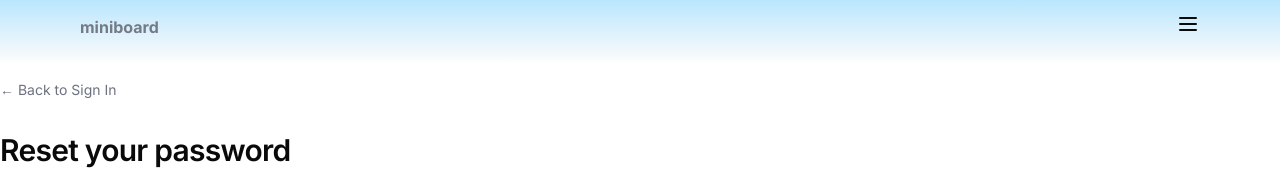
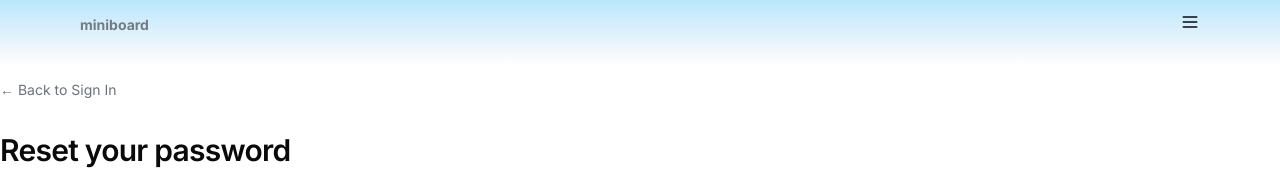
Before and after one commit to vinshield/miniboard, a Next.js app: page /forgot-password in a window 1280 px wide. Shown: the top 170 px of the page. Built offline with nearby package versions, Linux system fonts and the light colour scheme; no server answers; some icons are missing; what @clerk/backend would draw is missing.

Commit message:
check looks

```diff
--- a/components/shared/Header.jsx
+++ b/components/shared/Header.jsx
@@ -61,13 +61,15 @@ const Header = () => {
     >
       <div className="container w-full py-3">
         <nav className="flex w-full items-center justify-between">
-          <Link href="/" className="text-base font-bold text-[#757b85]">
+          <Link href="/" className="text-sm font-bold text-[#757b85]">
             miniboard
           </Link>
 
           <div className={`${!signInVisible ? "hidden" : ""}`}>
             <Popover open={isOpen} onOpenChange={setIsOpen}>
-              <PopoverTrigger>{isOpen ? <X /> : <Menu />}</PopoverTrigger>
+              <PopoverTrigger>
+                {isOpen ? <X size={20} /> : <Menu size={20} />}
+              </PopoverTrigger>
               <PopoverContent>
                 <SignedOut>
                   <div className="rounded-full bg-[#7480911a] px-4 py-2 text-sm font-semibold text-[#474b51] hover:bg-slate-400/40">
```
